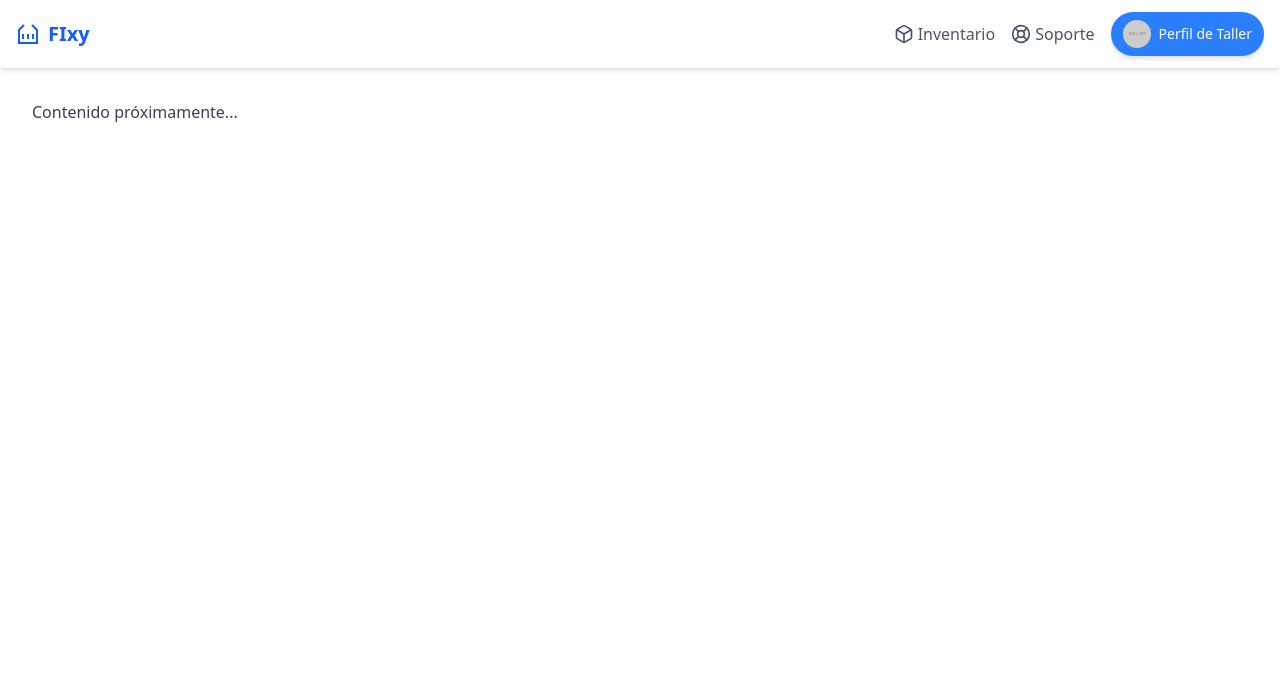
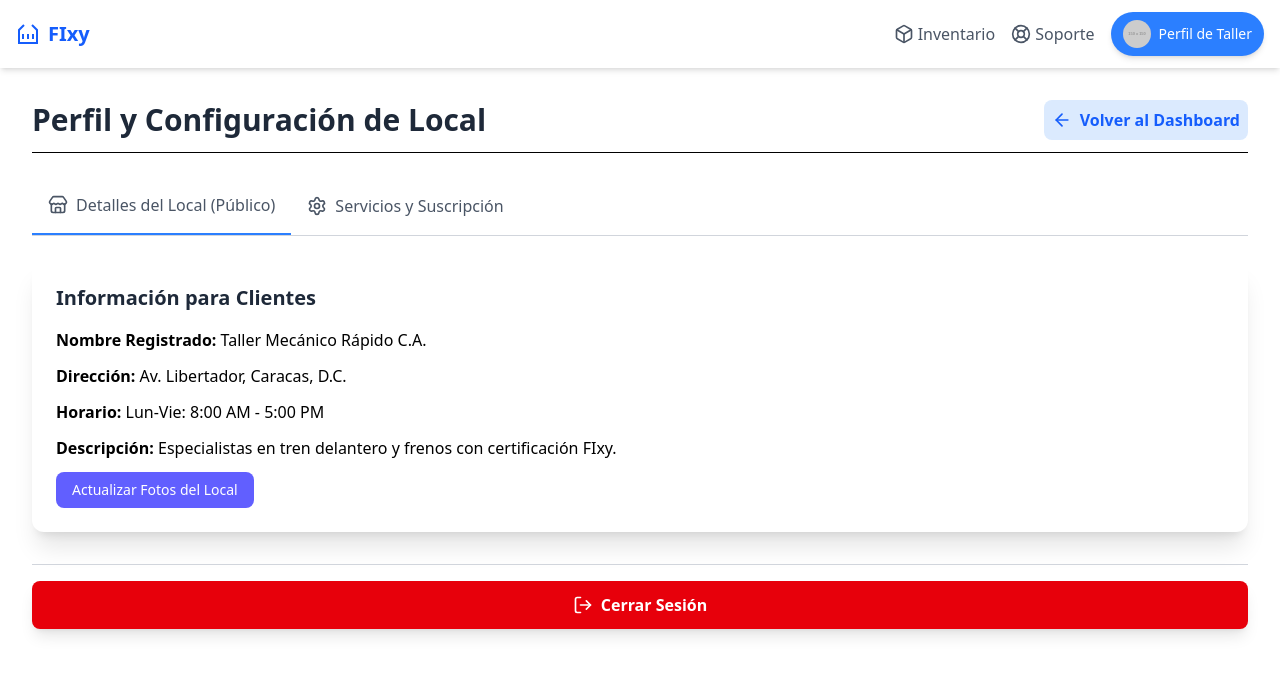
Before and after one commit to leobigott98/fixy-mechanic, a Next.js app: page /perfil in a window 1280 px wide. Shown: the top 674 px of the page. Built offline with nearby package versions, Linux system fonts and the light colour scheme.

Commit message:
added profile ux/ui

```diff
--- a/src/app/perfil/page.tsx
+++ b/src/app/perfil/page.tsx
@@ -1,3 +1,104 @@
-export default function Page() {
-  return <div className="text-gray-700">Contenido próximamente...</div>;
+"use client";
+
+import { useState } from "react";
+import { ArrowLeft, Store, Settings, LogOut } from "lucide-react";
+import { useRouter } from "next/navigation";
+
+export default function PerfilPage() {
+  const router = useRouter();
+  const [activeTab, setActiveTab] = useState<"public" | "admin">("public");
+
+  return (
+    <div>
+      <div className="flex items-center justify-between mb-6 border-b pb-3">
+        <h1 className="text-3xl font-bold text-gray-800">
+          Perfil y Configuración de Local
+        </h1>
+        <button
+          onClick={() => router.push("/")}
+          className="flex items-center text-blue-600 hover:text-blue-800 font-semibold p-2 rounded-lg bg-blue-100 hover:bg-blue-200 transition"
+        >
+          <ArrowLeft className="w-5 h-5 mr-2" />
+          Volver al Dashboard
+        </button>
+      </div>
+
+      {/* Tabs */}
+      <div className="flex border-b border-gray-300 mb-6 bg-white rounded-t-xl overflow-x-auto">
+        <button
+          onClick={() => setActiveTab("public")}
+          className={`flex items-center p-4 text-gray-600 ${
+            activeTab === "public" ? "tab-active border-b-2 border-blue-500" : ""
+          }`}
+        >
+          <Store className="w-5 h-5 mr-2" /> Detalles del Local (Público)
+        </button>
+        <button
+          onClick={() => setActiveTab("admin")}
+          className={`flex items-center p-4 text-gray-600 ${
+            activeTab === "admin" ? "tab-active border-b-2 border-blue-500" : ""
+          }`}
+        >
+          <Settings className="w-5 h-5 mr-2" /> Servicios y Suscripción
+        </button>
+      </div>
+
+      <div className="space-y-6">
+        {activeTab === "public" ? (
+          <div className="bg-white p-6 rounded-xl shadow-xl">
+            <h2 className="text-xl font-bold text-gray-800 mb-4">
+              Información para Clientes
+            </h2>
+            <div className="space-y-3">
+              <p>
+                <span className="font-semibold">Nombre Registrado:</span>{" "}
+                Taller Mecánico Rápido C.A.
+              </p>
+              <p>
+                <span className="font-semibold">Dirección:</span> Av. Libertador,
+                Caracas, D.C.
+              </p>
+              <p>
+                <span className="font-semibold">Horario:</span> Lun-Vie: 8:00 AM
+                - 5:00 PM
+              </p>
+              <p>
+                <span className="font-semibold">Descripción:</span> Especialistas
+                en tren delantero y frenos con certificación FIxy.
+              </p>
+              <button className="text-sm py-2 px-4 bg-indigo-500 text-white rounded-lg hover:bg-indigo-600">
+                Actualizar Fotos del Local
+              </button>
+            </div>
+          </div>
+        ) : (
+          <div className="bg-white p-6 rounded-xl shadow-xl">
+            <h2 className="text-xl font-bold text-gray-800 mb-4">
+              Gestión de Cuenta
+            </h2>
+            <div className="space-y-3">
+              <p>
+                <span className="font-semibold">Plan de Suscripción:</span>{" "}
+                Premium (Vence: 31/12/2025)
+              </p>
+              <p>
+                <span className="font-semibold">Módulos Activos:</span> OT,
+                Inventario, Presupuestos, IA Predictiva.
+              </p>
+              <button className="text-sm py-2 px-4 bg-green-500 text-white rounded-lg hover:bg-green-600">
+                Gestionar Facturación
+              </button>
+            </div>
+          </div>
+        )}
+
+        {/* Logout */}
+        <div className="mt-8 pt-4 border-t border-gray-300">
+          <button className="w-full py-3 bg-red-600 text-white font-bold rounded-lg hover:bg-red-700 transition duration-150 shadow-lg flex items-center justify-center">
+            <LogOut className="w-5 h-5 mr-2" /> Cerrar Sesión
+          </button>
+        </div>
+      </div>
+    </div>
+  );
 }
```
